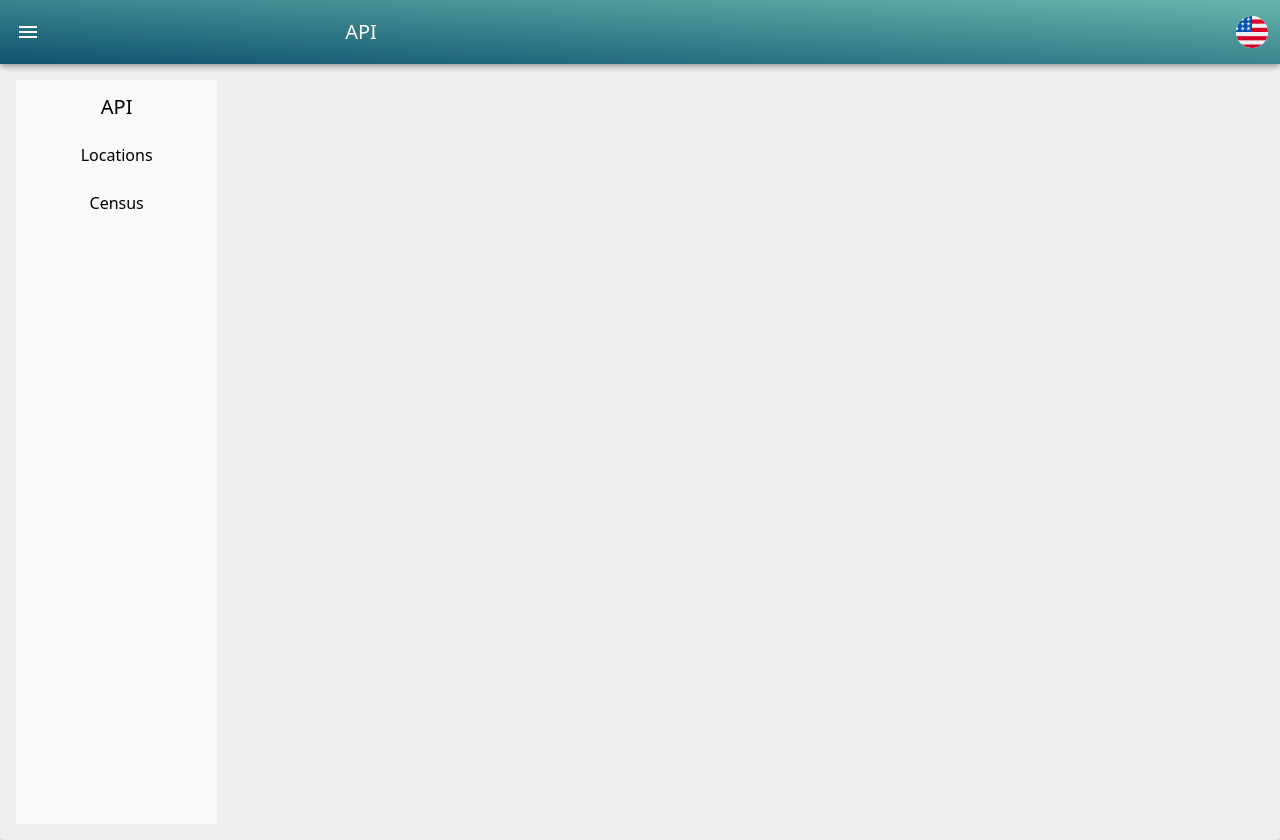
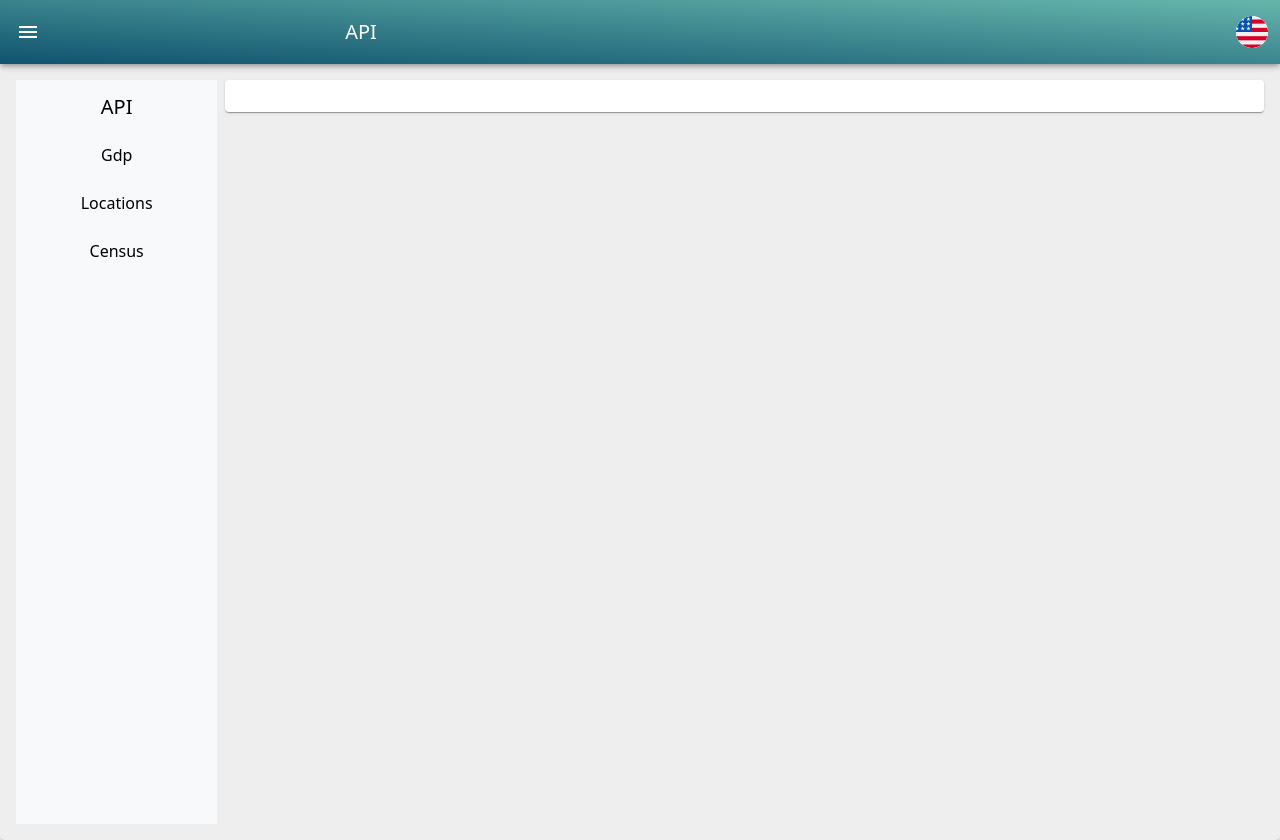
Before and after one commit to DanielHMuniz99/geodata, a Vue app in the folder app/: page /Gdp in a window 1280 px wide. Built offline with nearby package versions, Linux system fonts and the light colour scheme.

Commit message:
gdp view

```diff
--- /dev/null
+++ b/app/src/components/Gdp.vue
@@ -0,0 +1,20 @@
+<template>
+  <v-card>
+  <v-form>
+    <v-container>
+      <v-row>
+        <v-col
+          cols="12"
+          md="4"
+        >
+        </v-col>
+        <v-col
+          cols="12"
+          md="4"
+        >
+        </v-col>
+      </v-row>
+    </v-container>
+  </v-form>
+</v-card>
+</template>
--- a/app/src/router/index.js
+++ b/app/src/router/index.js
@@ -1,6 +1,7 @@
 import { createRouter, createWebHistory } from 'vue-router';
 import MainContent from '../components/MainContent.vue';
 import Locations from '../components/Locations.vue';
+import Gdp from '../components/Gdp.vue';
 import CensusView from '../components/census/CensusView.vue';
 
 const routes = [
@@ -8,6 +9,11 @@ const routes = [
     path: '/',
     name: 'Home',
     component: MainContent,
+  },
+  {
+    path: '/Gdp',
+    name: 'Gdp',
+    component: Gdp,
   },
   {
     path: '/locations',
```
